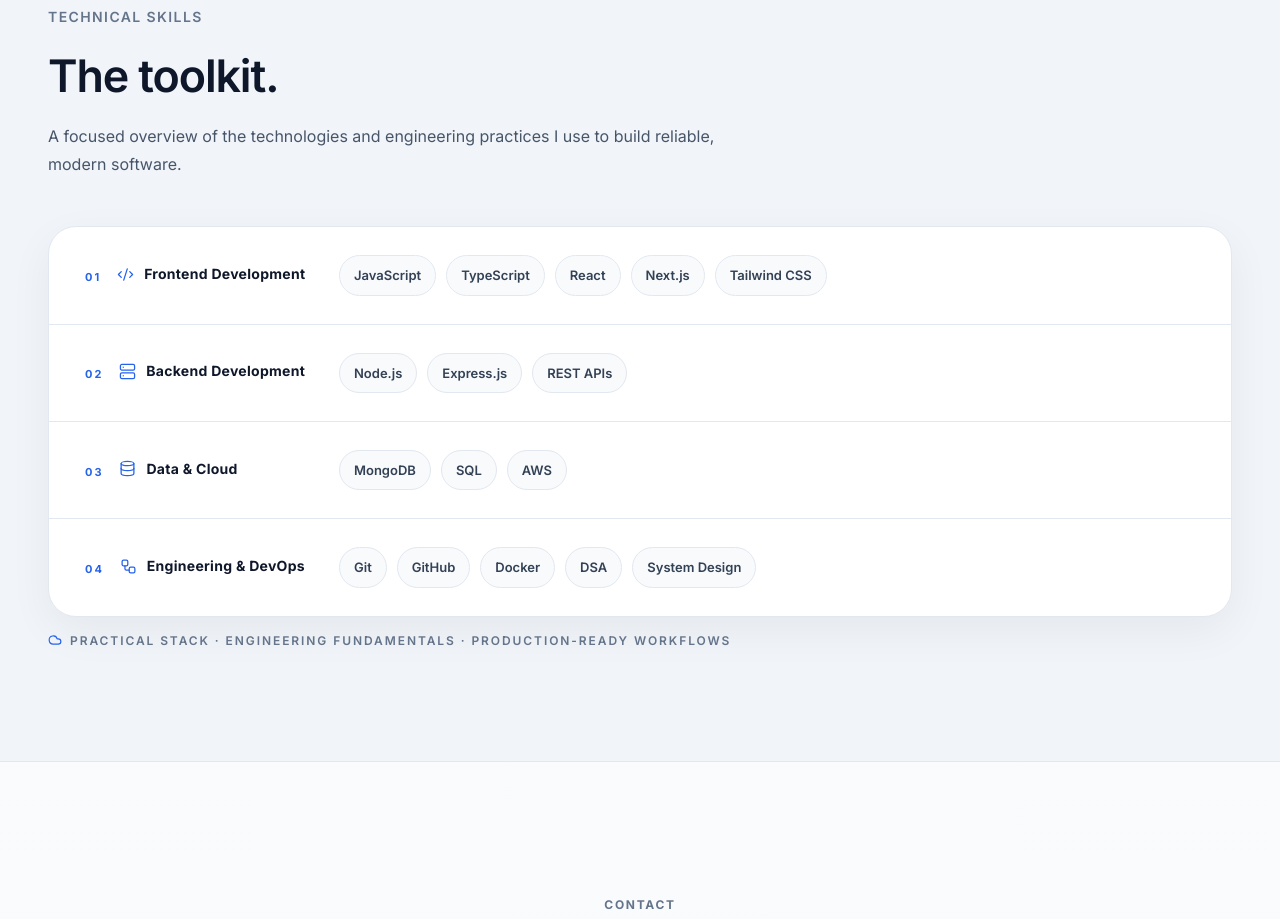
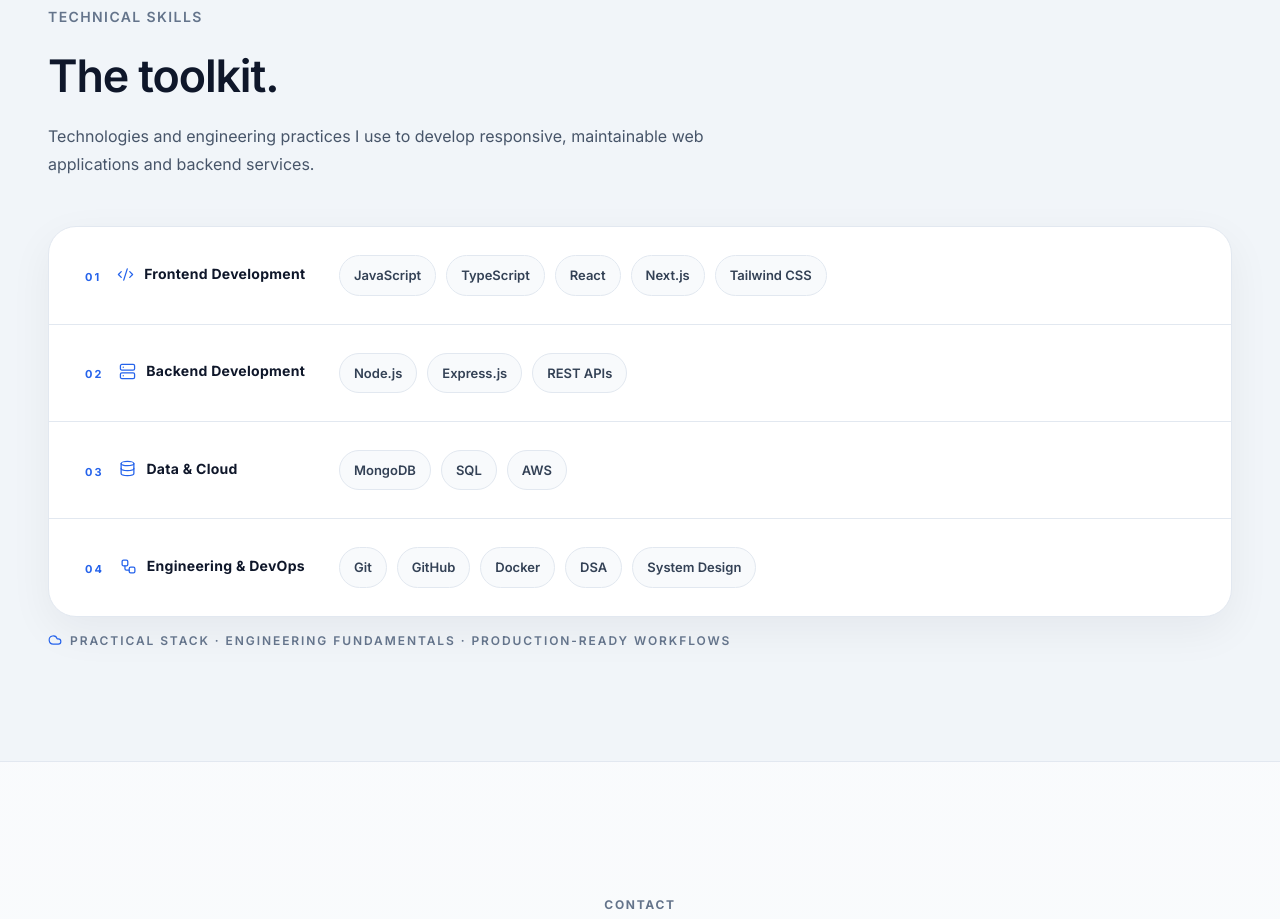
Before and after one commit to Mehedi1-SWE/portfolio, a Next.js app in the folder frontend/: page / in a window 1280 px wide. Shown: the part 6060-6979 px from the top of the page. Built offline with nearby package versions, Linux system fonts and the light colour scheme; no server answers.

Commit message:
Polish portfolio content and professional positioning

```diff
--- a/frontend/components/Skills.tsx
+++ b/frontend/components/Skills.tsx
@@ -15,7 +15,7 @@ export function Skills() {
         <SectionHeading
           eyebrow="Technical skills"
           title={<>The <span>toolkit.</span></>}
-          description="A focused overview of the technologies and engineering practices I use to build reliable, modern software."
+          description="Technologies and engineering practices I use to develop responsive, maintainable web applications and backend services."
         />
 
         <div className="mt-8 overflow-hidden rounded-[28px] border border-[#E2E8F0] bg-white shadow-[0_14px_44px_rgba(15,23,42,.055)] sm:mt-12">
```
